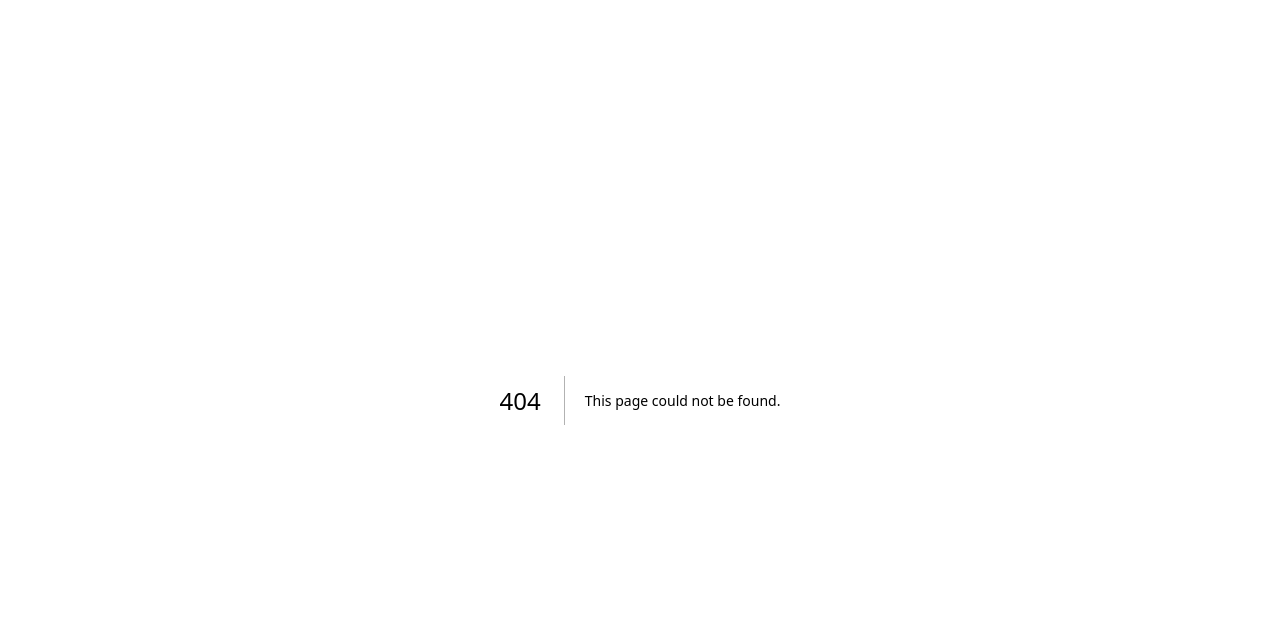
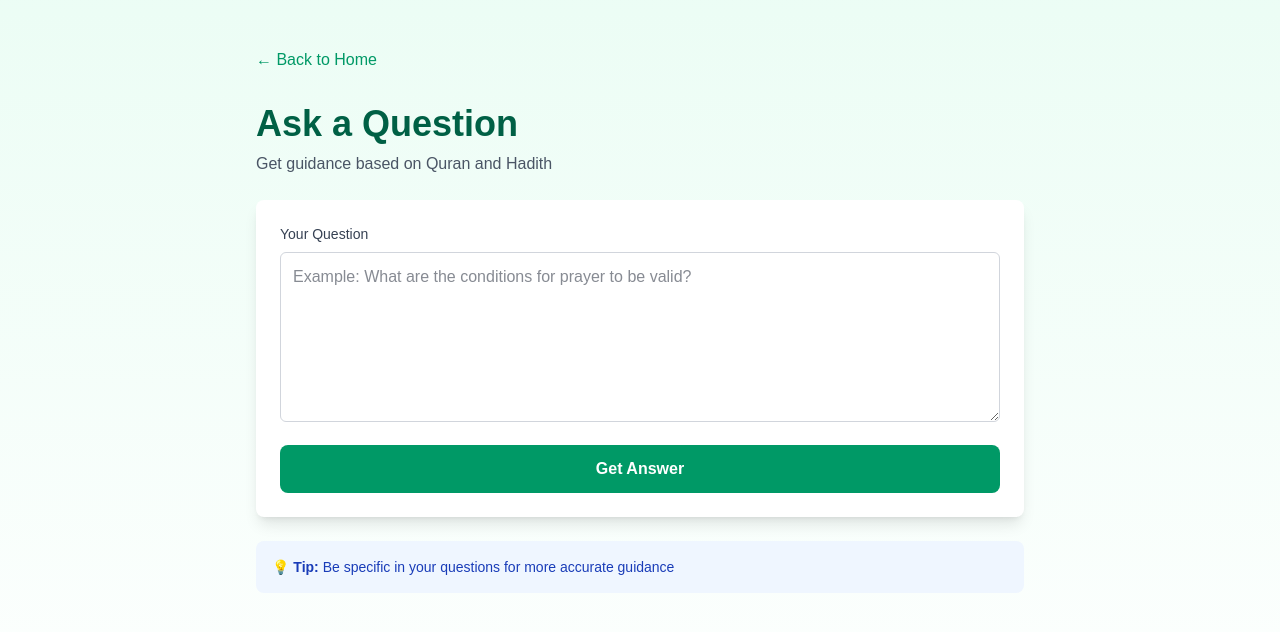
Before and after one commit to sahilmodi1965/imamai, a Next.js app: page /ask in a window 1280 px wide. Before the commit this address had no page. Shown: the top 632 px of the page. Built offline with nearby package versions, Linux system fonts and the light colour scheme.

Commit message:
Add ask question page with textarea

```diff
--- /dev/null
+++ b/app/ask/page.tsx
@@ -0,0 +1,46 @@
+export default function AskPage() {
+  return (
+    <div className="min-h-screen bg-gradient-to-b from-emerald-50 to-white dark:from-emerald-950 dark:to-black p-4">
+      <div className="mx-auto max-w-3xl pt-8">
+        <a
+          href="/"
+          className="text-emerald-600 hover:text-emerald-700 dark:text-emerald-400"
+        >
+          ← Back to Home
+        </a>
+
+        <div className="mt-8 flex flex-col gap-6">
+          <div>
+            <h1 className="text-4xl font-bold text-emerald-800 dark:text-emerald-200">
+              Ask a Question
+            </h1>
+            <p className="mt-2 text-gray-600 dark:text-gray-400">
+              Get guidance based on Quran and Hadith
+            </p>
+          </div>
+
+          <div className="rounded-lg bg-white p-6 shadow-lg dark:bg-gray-900">
+            <label className="block text-sm font-medium text-gray-700 dark:text-gray-300">
+              Your Question
+            </label>
+            <textarea
+              className="mt-2 w-full rounded-md border border-gray-300 p-3 text-gray-900 focus:border-emerald-500 focus:outline-none focus:ring-2 focus:ring-emerald-500 dark:border-gray-700 dark:bg-gray-800 dark:text-gray-100"
+              rows={6}
+              placeholder="Example: What are the conditions for prayer to be valid?"
+            />
+
+            <button className="mt-4 w-full rounded-lg bg-emerald-600 px-6 py-3 font-semibold text-white transition-colors hover:bg-emerald-700">
+              Get Answer
+            </button>
+          </div>
+
+          <div className="rounded-lg bg-blue-50 p-4 dark:bg-blue-950">
+            <p className="text-sm text-blue-800 dark:text-blue-200">
+              💡 <strong>Tip:</strong> Be specific in your questions for more accurate guidance
+            </p>
+          </div>
+        </div>
+      </div>
+    </div>
+  );
+}
```
